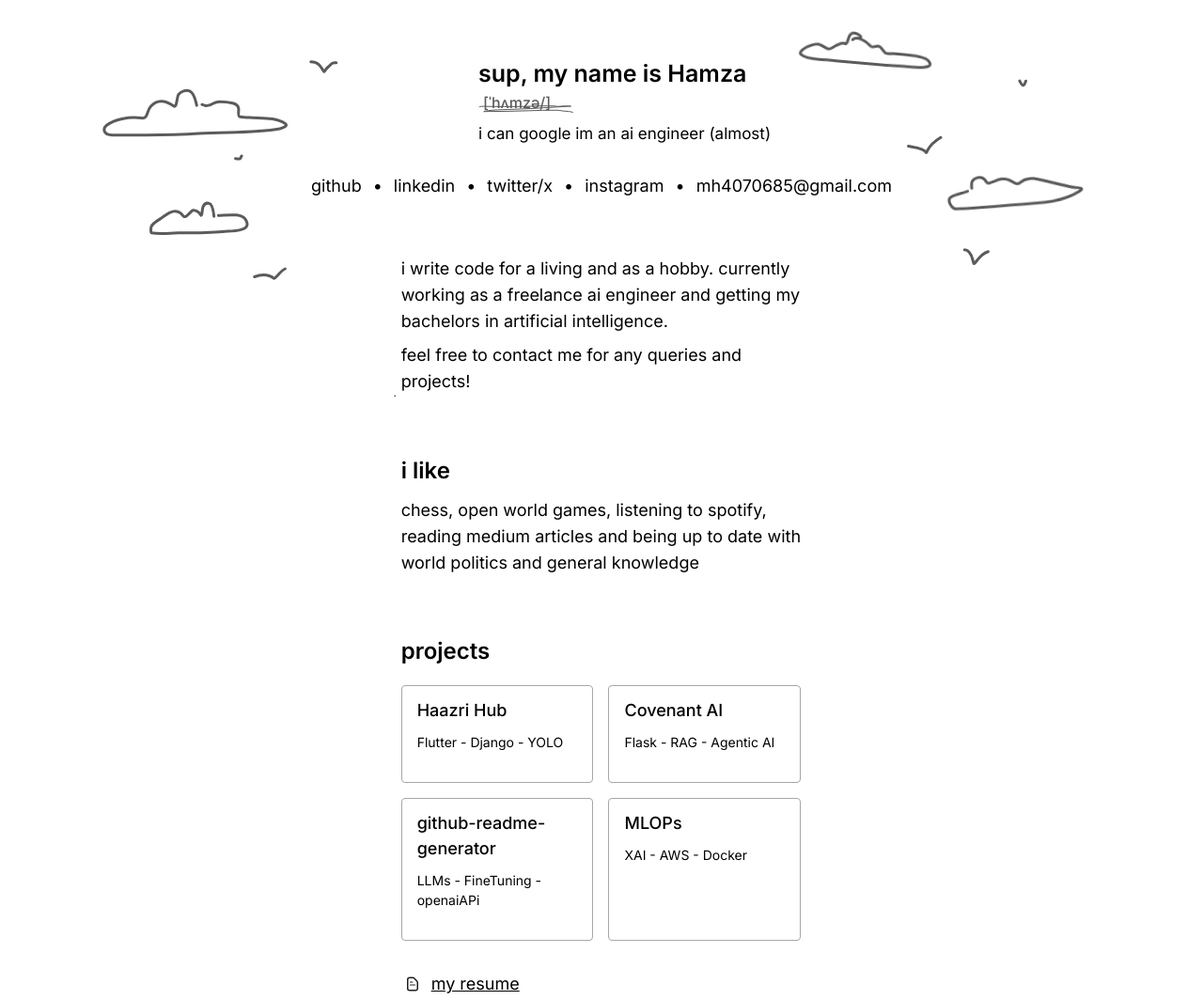
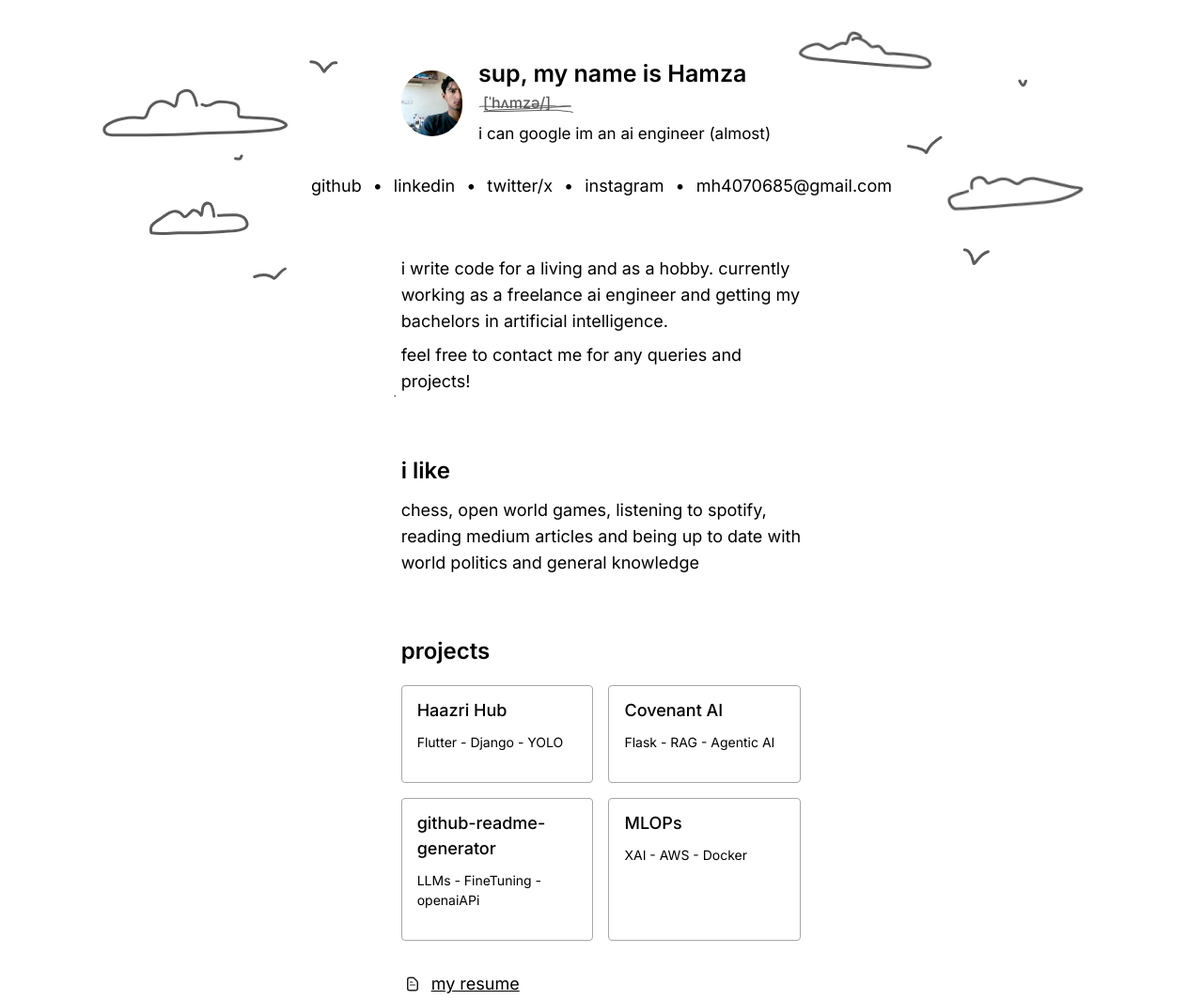
Before and after one commit to hamza-amin-4365/hamza-portfolio, a plain HTML site: page index.html in a window 1280 px wide. Shown: the whole page at 94% size. Drawn offline with nearby package versions, Linux system fonts and the light colour scheme; no server answers.

Commit message:
minor changes 4

```diff
--- a/style.css
+++ b/style.css
@@ -39,7 +39,7 @@ header {
 }
 
 .me {
-  background-image: url("assets\me.jpeg");
+  background-image: url("assets/me.jpeg");
   width: 70px;
   height: 70px;
   background-position: center;
```
